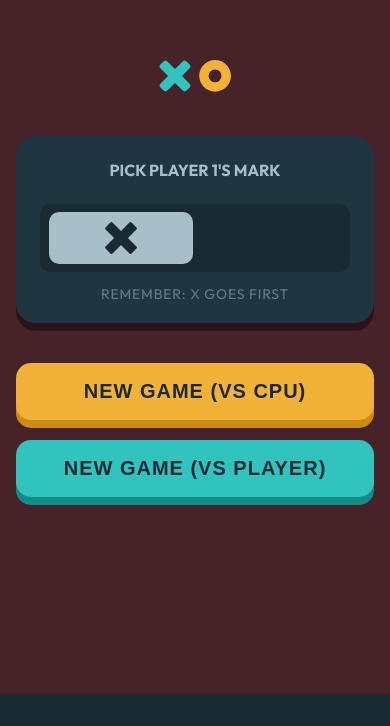
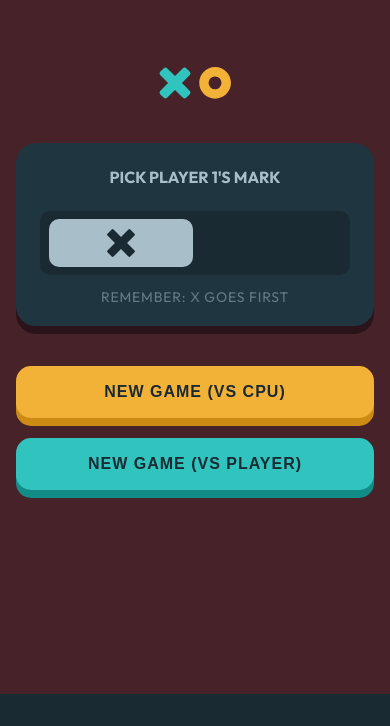
Before and after one commit to peterxavier01/noughts-and-crosses, a React (Vite) app: page / in a window 390 px wide. Shown: the part 150-876 px from the top of the page. Built offline with nearby package versions, Linux system fonts and the light colour scheme; no server answers.

Commit message:
styles: make start screen mobile responsive

```diff
--- a/src/components/StartScreen/index.module.css
+++ b/src/components/StartScreen/index.module.css
@@ -43,11 +43,16 @@
         svg {
             width: 32px;
             height: 32px;
+
+            @media screen and (max-width:767px) {
+                width: 28px;
+                height: 28px;
+            }
         }
     }
 
     p {
-        font-size: 0.875rem;
+        font-size: var(--text-body);
         letter-spacing: var(--leading-body);
         line-height: 0.625rem;
         color: var(--color-silver);
@@ -98,6 +103,10 @@
         color: var(--color-dark-navy);
         margin-bottom: 1.25rem;
         transition: all 200ms ease 0s;
+
+        @media screen and (max-width: 767px) {
+            font-size: var(--text-xs);
+        }
     }
 
     .btnOne {
```
